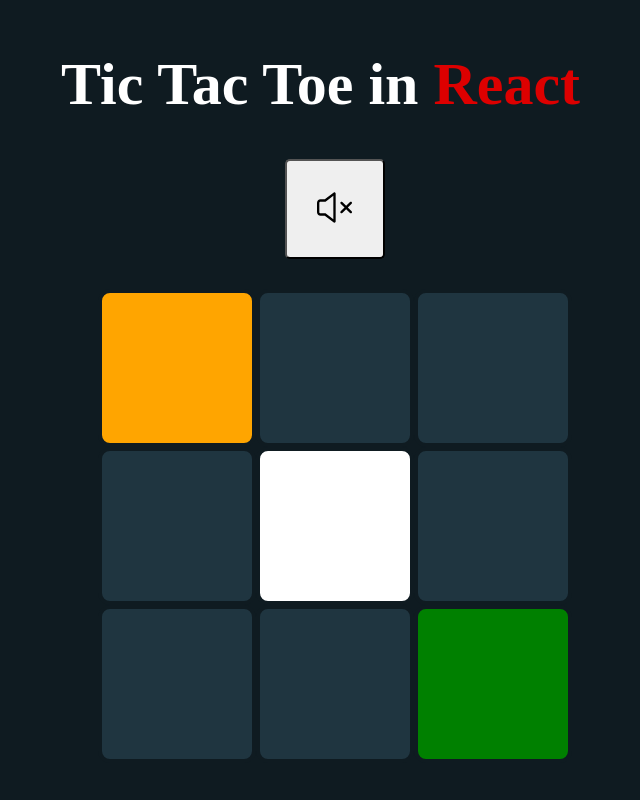
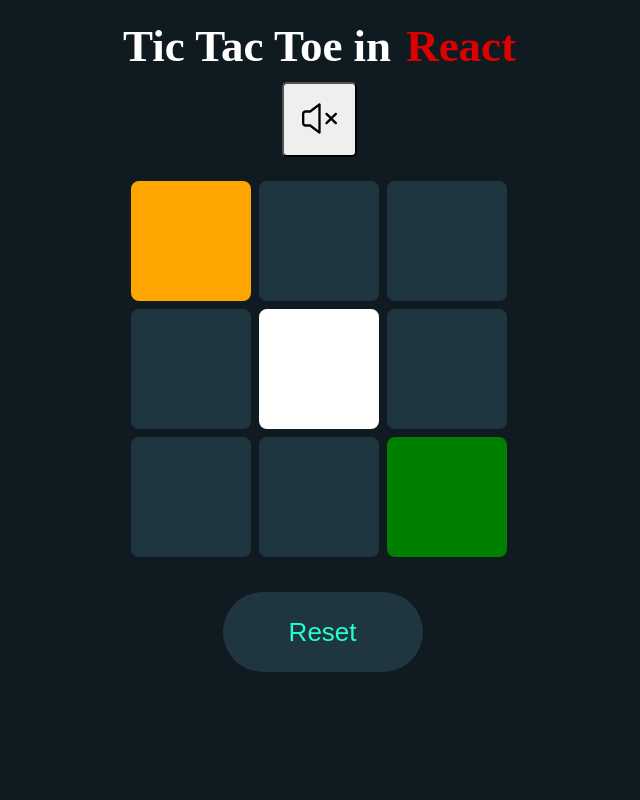
Before and after one commit to harryjcpy/Mario-tic-tac-toe, a React (Vite) app: page / in a window 1280 px wide. Shown: the top 800 px of the page, without its empty margins (337-977 px from the left). Built offline with nearby package versions, Linux system fonts and the light colour scheme.

Commit message:
Complete merge

```diff
--- a/src/components/TicTacToe/TicTacToe.css
+++ b/src/components/TicTacToe/TicTacToe.css
@@ -4,13 +4,14 @@
 }
 
 .title {
-    margin-top: 50px;
+    margin-top: 20px;
     color: white;
-    font-size: 60px;
+    font-size: 45px;
     display: flex;
     justify-content: center;
     align-items: center;
-    margin-right: 28px;
+    margin-right: 30px;
+    margin-bottom: 10px;
 }
 
 .title span {
@@ -19,8 +20,9 @@
 }
 
 .reset {
-    width: 250px;
-    height: 100px;
+    width: 200px;
+    height: 80px;
+    margin-right: 2%;
     border: none;
     outline: none;
     cursor: pointer;
@@ -33,8 +35,8 @@
 
 .box0 {
   display: flex;
-  height: 150px;
-  width: 150px;
+  height: 120px;
+  width: 120px;
   background: orange;
   border: 4px solid #0f1b21;
   border-radius: 12px;
@@ -43,8 +45,8 @@
 
 .box4 {
   display: flex;
-  height: 150px;
-  width: 150px;
+  height: 120px;
+  width: 120px;
   background: white;
   border: 4px solid #0f1b21;
   border-radius: 12px;
@@ -53,8 +55,8 @@
 
 .box8 {
   display: flex;
-  height: 150px;
-  width: 150px;
+  height: 120px;
+  width: 120px;
   background: green;
   border: 4px solid #0f1b21;
   border-radius: 12px;
@@ -62,21 +64,21 @@
 }
 
 .box0 img {
-  margin: 45px 45px;
+  margin: 36px 36px;
 }
 
 .box4 img {
-  margin: 45px 45px;
+  margin: 36px 36px;
 }
 
 .box8 img {
-  margin: 45px 45px;
+  margin: 36px 36px;
 }
 
 .boxes {
     display: flex;
-    height: 150px;
-    width: 150px;
+    height: 120px;
+    width: 120px;
     background: #1f3540;
     border: 4px solid #0f1b21;
     border-radius: 12px;
@@ -85,14 +87,14 @@
 
 .board {
     height: 600px;
-    width: 474px;
+    width: 415px;
     display: flex;
     margin: auto;
-    margin-bottom: -67px;
+    margin-bottom: -185px;
 }
 
 .boxes img {
-    margin: 45px 45px;
+    margin: 36px 36px;
 }
 
 .title img {
@@ -101,9 +103,10 @@
 }
 
 .toggle-music {
-    width: 100px;
-    height: 100px;
-    margin-bottom: 30px;
+    width: 75px;
+    height: 75px;
+    margin-right: 30px;
+    margin-bottom: 20px;
     cursor: pointer;
     border-radius: 5px;
 }
```
